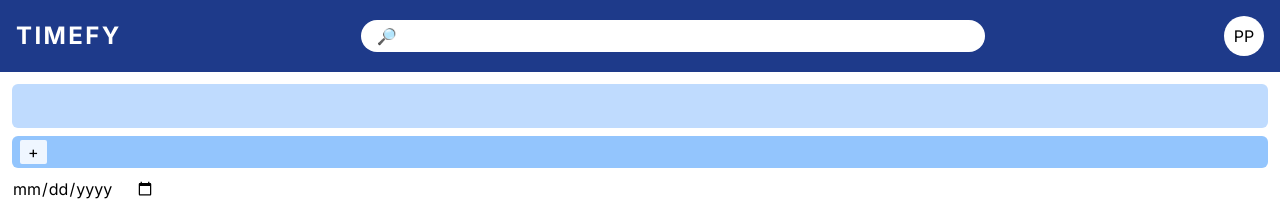
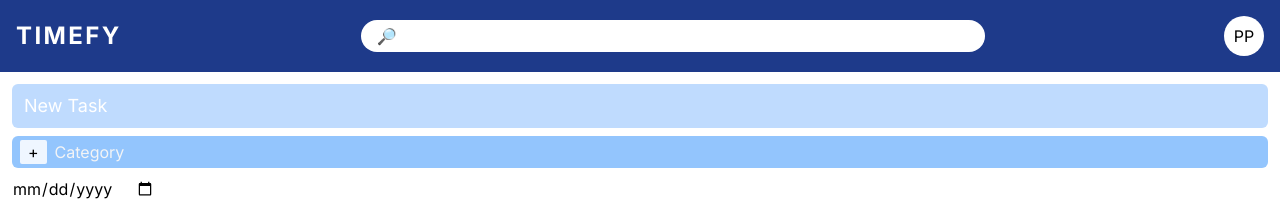
Before and after one commit to Edogawawa/Milestone, a Next.js app: page /list in a window 1280 px wide. Shown: the top 214 px of the page. Built offline with nearby package versions, Linux system fonts and the light colour scheme.

Commit message:
Added placeholder

```diff
--- a/src/app/list/page.js
+++ b/src/app/list/page.js
@@ -182,8 +182,9 @@ export default function Home() {
           <input
             type="text"
             value={taskName}
-            className="w-full text-black outline-none p-2 bg-blue-200 rounded-md text-lg"
+            className="w-full text-black outline-none py-2 px-3 bg-blue-200 rounded-md text-lg placeholder:text-white"
             onChange={e => setTaskName(e.target.value)}
+            placeholder="New Task"
           ></input>
 
           <div className="flex flex-row bg-blue-300 rounded-md py-1 px-2 gap-2 whitespace-nowrap">
@@ -193,9 +194,10 @@ export default function Home() {
             >+</button>
             <input
               type="Text"
-              className="grow bg-inherit"
+              className="grow bg-inherit placeholder:text-gray-100"
               value={categoryInput}
               onChange={(e) => setCategoryInput(e.target.value)}
+              placeholder="Category"
               onKeyDown={(e) => {
                 if(e.code === "Enter") addCategory()
               }}
@@ -241,7 +243,7 @@ export default function Home() {
                     :
                     <button
                       onClick={createToDo}
-                    >Add</button>) : null
+                    >Create</button>) : null
               }
               {
                 editedId ?
```
